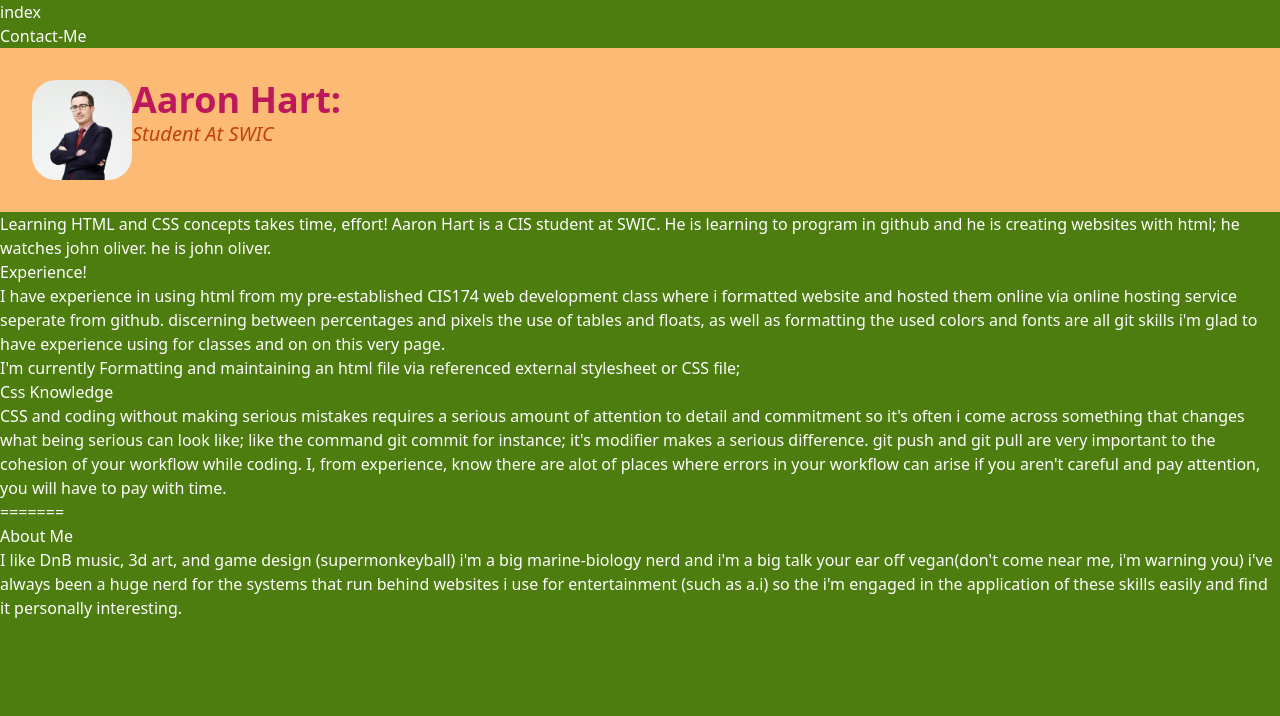
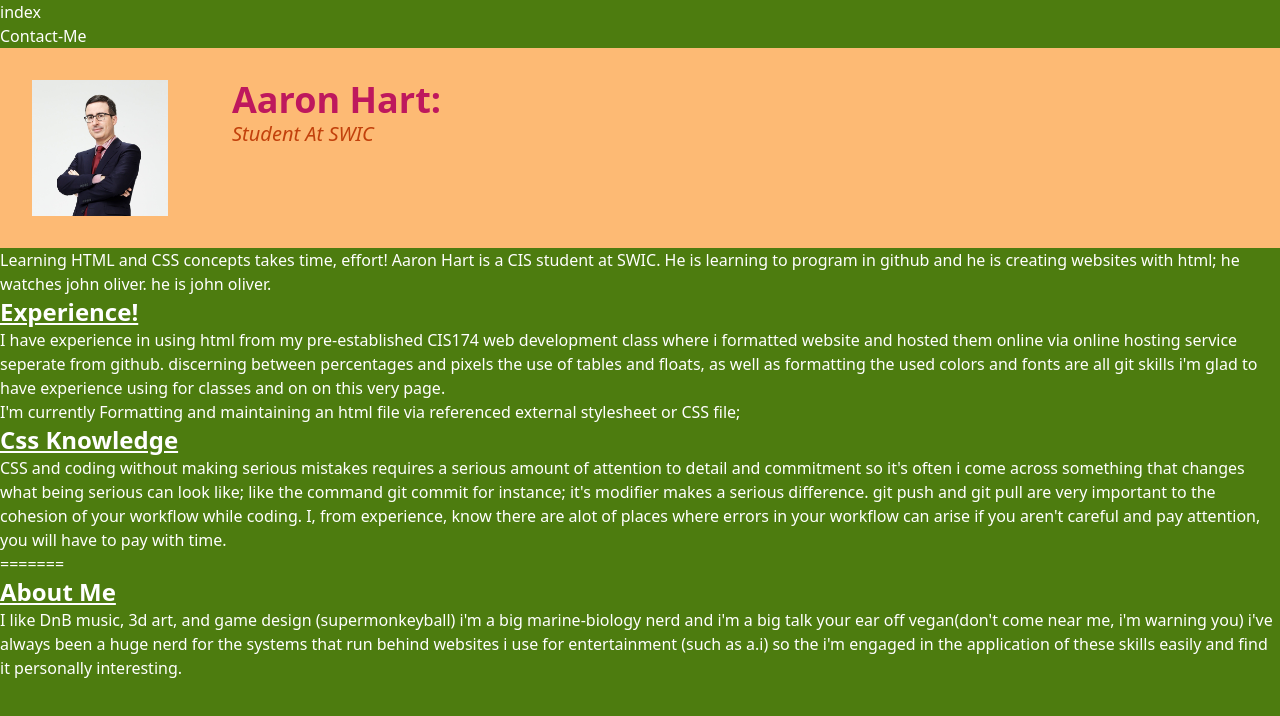
Before and after one commit to SWIC-177/html-css-skills-demo-GenoyVI, a website built with Vite: page index.html in a window 1280 px wide. Built offline with nearby package versions, Linux system fonts and the light colour scheme.

Commit message:
npm install -D @tailwindcss/forms

```diff
--- a/index.html
+++ b/index.html
@@ -18,12 +18,12 @@
         <li><a href="contact-me.html">Contact-Me</a></li>
       </ul>
     </nav>
-    <header class="text-slate-1000 flex bg-orange-300 p-8">
+    <header class="text-slate-1000 flex bg-orange-300 *:p-8">
       <img
         src="./images/oliver.jpg"
         alt=""
-        width="100"
-        height="100"
+        width="200"
+        height="200"
         class="rounded-3xl"
       />
       <div>
@@ -41,7 +41,9 @@
     </section>
 
     <section>
-      <h2>Experience!</h2>
+      <h2 class="text-2xl font-bold underline underline-offset-2">
+        Experience!
+      </h2>
       <p>
         I have experience in using html from my pre-established CIS174 web
         development class where i formatted website and hosted them online via
@@ -55,7 +57,9 @@
         I'm currently Formatting and maintaining an html file via referenced
         external stylesheet or CSS file;
       </p>
-      <h3>Css Knowledge</h3>
+      <h3 class="text-2xl font-bold underline underline-offset-2">
+        Css Knowledge
+      </h3>
       <p>
         CSS and coding without making serious mistakes requires a serious amount
         of attention to detail and commitment so it's often i come across
@@ -69,7 +73,9 @@
       =======
 
       <section>
-        <h4>About Me</h4>
+        <h4 class="text-2xl font-bold underline underline-offset-2">
+          About Me
+        </h4>
         <p>
           I like DnB music, 3d art, and game design (supermonkeyball) i'm a big
           marine-biology nerd and i'm a big talk your ear off vegan(don't come
--- a/package.json
+++ b/package.json
@@ -9,6 +9,7 @@
     "preview": "vite preview"
   },
   "devDependencies": {
+    "@tailwindcss/forms": "^0.5.7",
     "autoprefixer": "^10.4.18",
     "postcss": "^8.4.35",
     "prettier": "^3.2.5",
```
Also changed, not shown: 1 other file.
